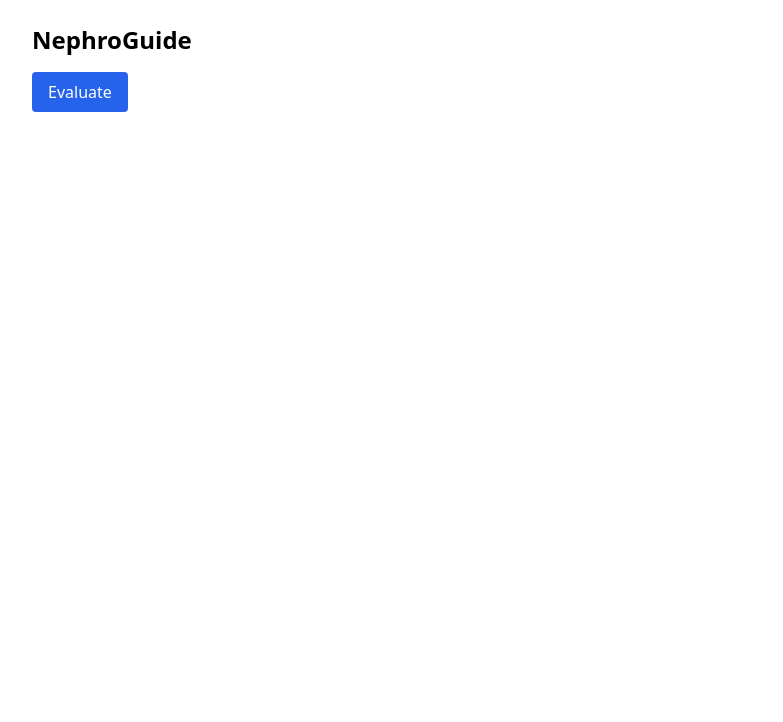
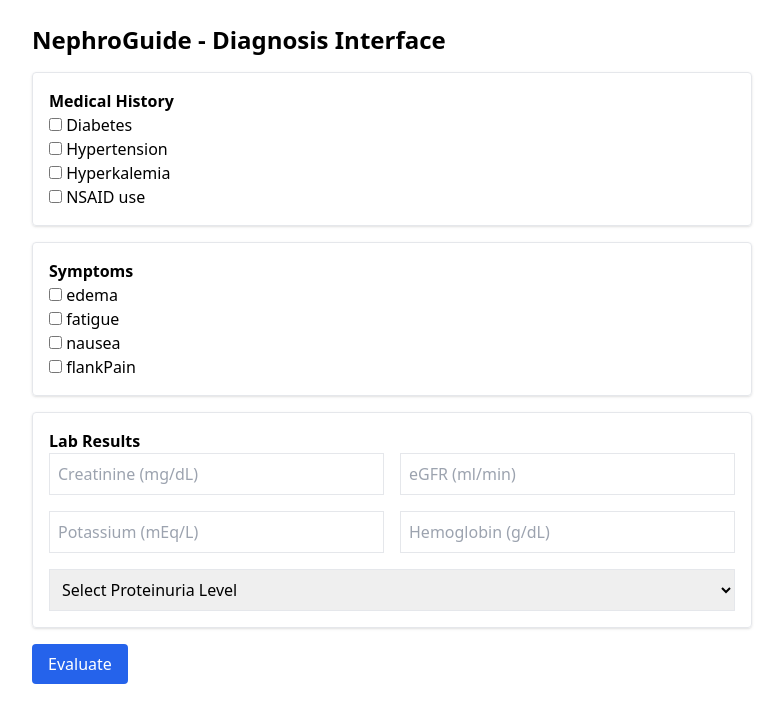
Before and after one commit to Aktiar0403/nephroguideakki., a React (Vite) app: page / in a window 1280 px wide. Shown: the top 722 px of the page, without its empty margins (248-1031 px from the left). Built offline with nearby package versions, Linux system fonts and the light colour scheme; the HTML template or start-up script is replaced by a standard one.

Commit message:
Update App.jsx

```diff
--- a/src/App.jsx
+++ b/src/App.jsx
@@ -3,16 +3,8 @@ import Card from "./components/Card";
 import Button from "./components/Button";
 
 export default function App() {
-  const [ageGroup, setAgeGroup] = useState("");
   const [history, setHistory] = useState([]);
-  const [symptoms, setSymptoms] = useState({
-    edema: false,
-    fatigue: false,
-    nausea: false,
-    breathlessness: false,
-    flankPain: false,
-    urineOutput: ""
-  });
+  const [symptoms, setSymptoms] = useState({});
   const [labs, setLabs] = useState({
     creatinine: "",
     egfr: "",
@@ -24,6 +16,20 @@ export default function App() {
   const [suggestions, setSuggestions] = useState([]);
   const [medications, setMedications] = useState([]);
   const [warnings, setWarnings] = useState([]);
+
+  const handleCheckboxChange = (e, type) => {
+    const { name, checked } = e.target;
+    if (type === "history") {
+      setHistory(prev => checked ? [...prev, name] : prev.filter(item => item !== name));
+    } else if (type === "symptoms") {
+      setSymptoms(prev => ({ ...prev, [name]: checked }));
+    }
+  };
+
+  const handleLabChange = (e) => {
+    const { name, value } = e.target;
+    setLabs(prev => ({ ...prev, [name]: value }));
+  };
 
   const handleEvaluate = () => {
     let result = "";
@@ -87,7 +93,44 @@ export default function App() {
 
   return (
     <div className="max-w-3xl mx-auto p-6 font-sans">
-      <h1 className="text-2xl font-bold mb-4">NephroGuide</h1>
+      <h1 className="text-2xl font-bold mb-4">NephroGuide - Diagnosis Interface</h1>
+
+      <Card>
+        <h2 className="font-semibold">Medical History</h2>
+        {["Diabetes", "Hypertension", "Hyperkalemia", "NSAID use"].map((item) => (
+          <label key={item} className="block">
+            <input type="checkbox" name={item} onChange={(e) => handleCheckboxChange(e, "history")} />
+            {` ${item}`}
+          </label>
+        ))}
+      </Card>
+
+      <Card>
+        <h2 className="font-semibold">Symptoms</h2>
+        {["edema", "fatigue", "nausea", "flankPain"].map((item) => (
+          <label key={item} className="block">
+            <input type="checkbox" name={item} onChange={(e) => handleCheckboxChange(e, "symptoms")} />
+            {` ${item}`}
+          </label>
+        ))}
+      </Card>
+
+      <Card>
+        <h2 className="font-semibold">Lab Results</h2>
+        <div className="grid grid-cols-2 gap-4">
+          <input type="number" name="creatinine" placeholder="Creatinine (mg/dL)" onChange={handleLabChange} className="border p-2" />
+          <input type="number" name="egfr" placeholder="eGFR (ml/min)" onChange={handleLabChange} className="border p-2" />
+          <input type="number" name="potassium" placeholder="Potassium (mEq/L)" onChange={handleLabChange} className="border p-2" />
+          <input type="number" name="hemoglobin" placeholder="Hemoglobin (g/dL)" onChange={handleLabChange} className="border p-2" />
+          <select name="proteinuria" onChange={handleLabChange} className="border p-2 col-span-2">
+            <option value="">Select Proteinuria Level</option>
+            <option value="None">None</option>
+            <option value="Mild">Mild</option>
+            <option value="Nephrotic Range">Nephrotic Range</option>
+          </select>
+        </div>
+      </Card>
+
       <Button onClick={handleEvaluate}>Evaluate</Button>
 
       {diagnosis && (
```
